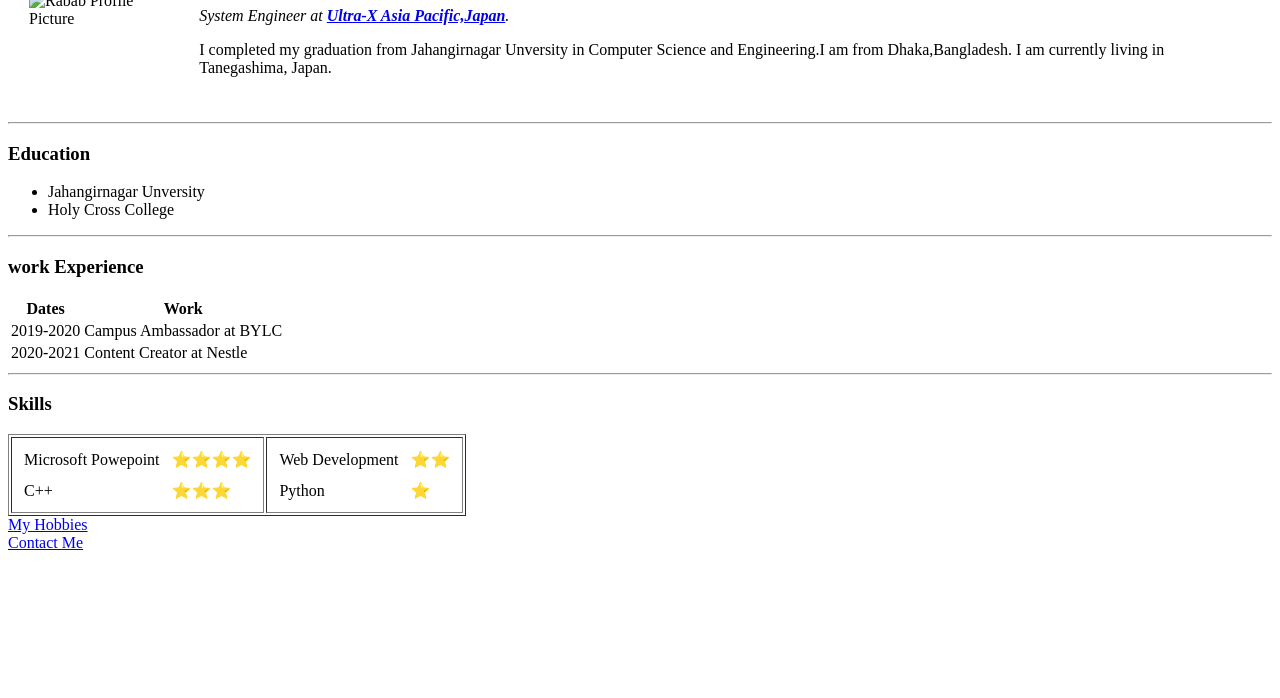
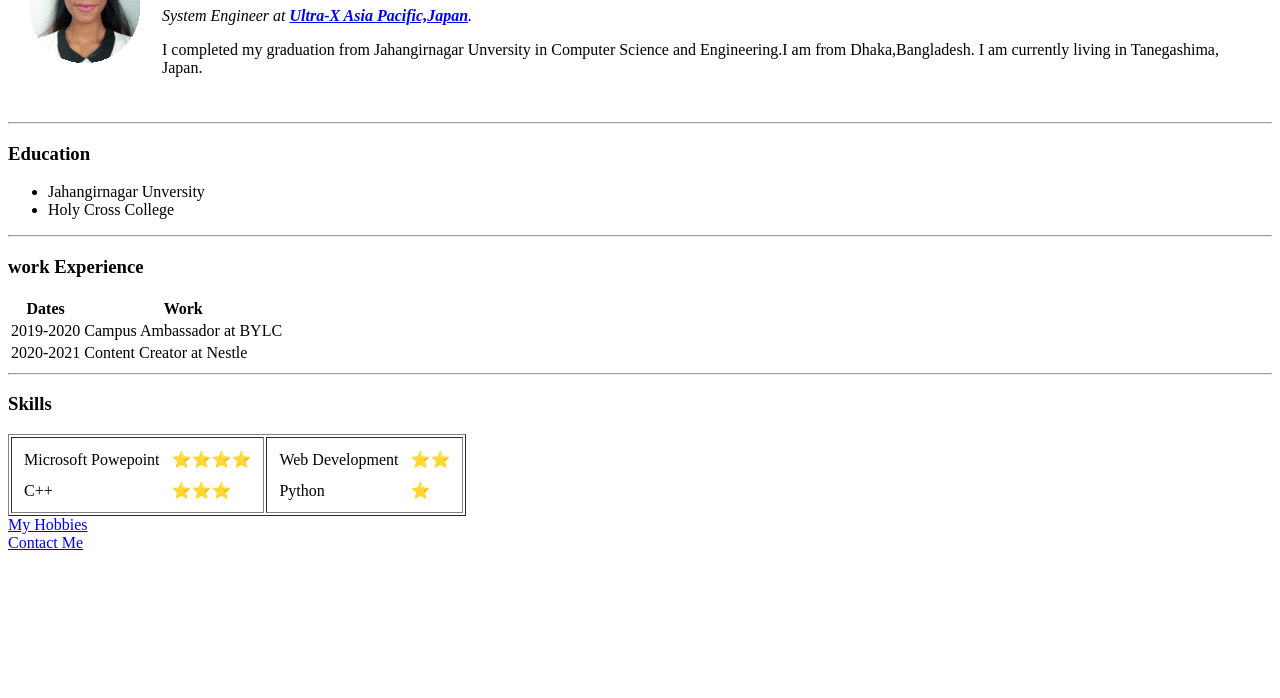
Before and after one commit to Rababdhruba1996/cv, a plain HTML site: page index.html in a window 1280 px wide. Shown: the part 102-800 px from the top of the page. Drawn offline with Linux system fonts and the light colour scheme.

Commit message:
Update index.html

```diff
--- a/index.html
+++ b/index.html
@@ -10,7 +10,7 @@
 <body>
   <table cellspacing="20">
     <tr>
-      <td><img src="Rabab-circle.png" alt="Rabab Profile Picture"></td>
+      <td><img src="images/Rabab.gif" alt="Rabab Profile Picture"></td>
       <td><h1>Rabab Shayra</h1>
       <p>
         <em>System Engineer at <strong><a href="https://www.uxd.co.jp/">Ultra-X Asia Pacific,Japan</a></strong>.</em>
```
